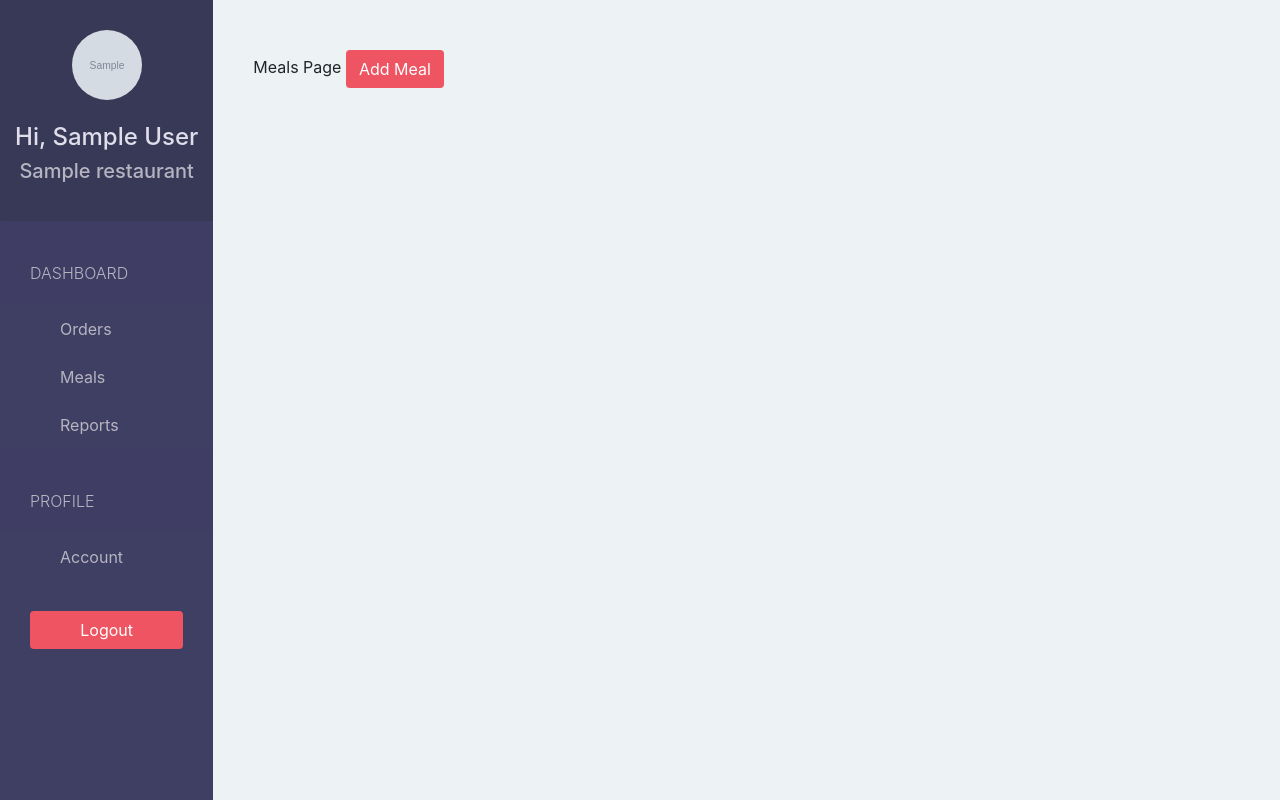
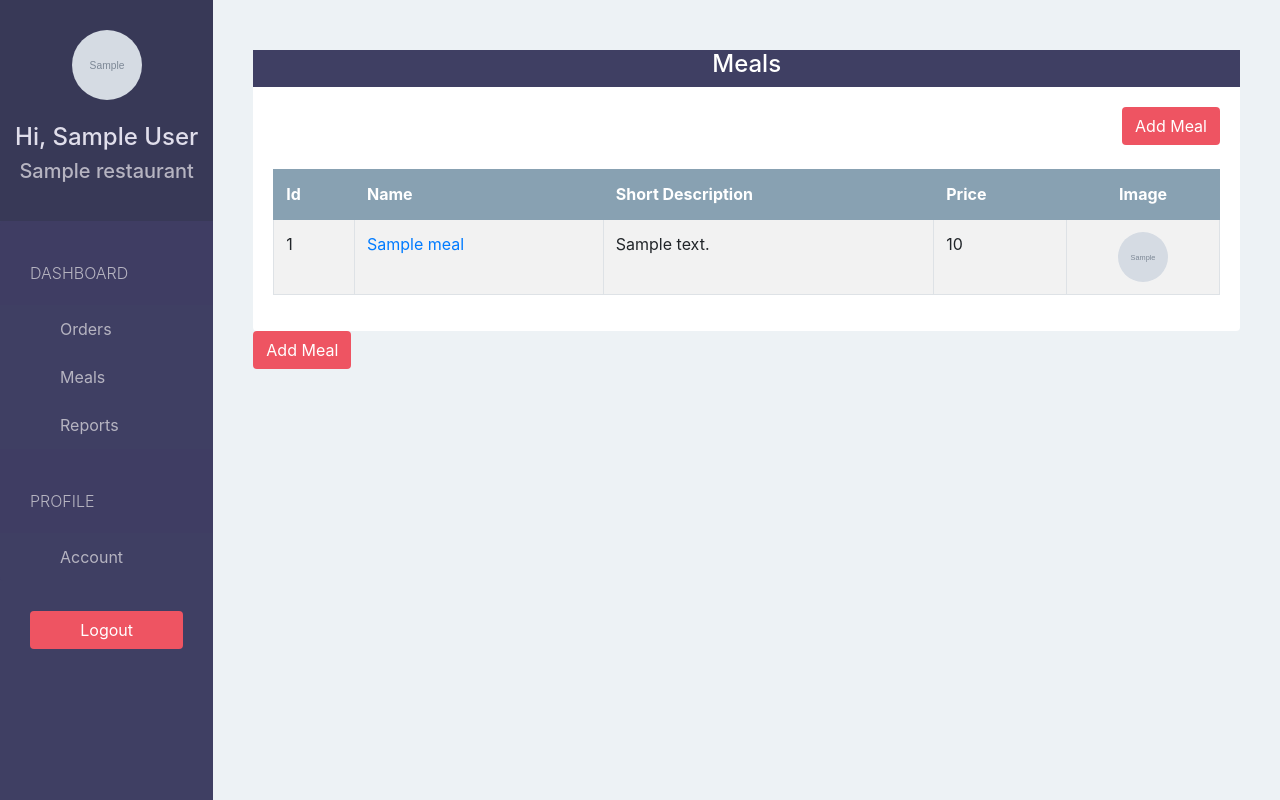
Before and after one commit to AmarjotSingh21/food-delivery-django, a Django app: page /restaurant/meal/ in a window 1280 px wide. Run offline with Django 3.2, Linux system fonts and the light colour scheme; a user stored in the database is signed in; tables that the repository leaves empty hold one stand-in row (values such as "Sample post"); grey boxes marked "Sample" are stand-in pictures; some libraries are stand-ins or nearby versions.

Commit message:
Added List Meals Page

```diff
--- a/restaurant/views.py
+++ b/restaurant/views.py
@@ -6,6 +6,7 @@ from django.contrib.auth.models import User
 
 from restaurant.forms import (
     RestaurantForm, UserForm, UserUpdateForm, MealForm)
+from .models import Meal
 
 
 @login_required(login_url='/restaurant/sign-in/')
@@ -56,7 +57,10 @@ def account_view(request):
 
 @login_required(login_url='/restaurant/sign-in/')
 def meal_view(request):
-    return render(request, 'restaurant/meal.html')
+    meals = Meal.objects.filter(
+        restaurant=request.user.restaurant).order_by('-id')
+    print(request.user)
+    return render(request, 'restaurant/meal.html', {'meals': meals})
 
 
 @login_required(login_url='/restaurant/sign-in/')
--- a/static/css/style.css
+++ b/static/css/style.css
@@ -6,6 +6,10 @@ body {
 
 .bg-blue {
   background-color: #3f3f63;
+}
+
+.bg-grey{
+  background-color: #88A1B2;
 }
 
 .btn-pink {
@@ -107,3 +111,13 @@ body {
 .content .card{
   border: none;
 }
+
+.table > thead > tr > th,
+.table > thead > tr > td {
+vertical-align: middle;
+}
+
+.table,
+.table > thead > tr > th {
+border-color: #88A1B2;
+}
--- a/templates/restaurant/meal.html
+++ b/templates/restaurant/meal.html
@@ -2,7 +2,46 @@
 
 
 {% block content %}
-Meals Page
+<div class="card">
+    <div class="card-heading bg-blue">
+        <h4 class="panel-title text-center text-white">
+            Meals
+        </h4>
+    </div>
+    <div class="card-body">
+        <div class="text-right">
+            <a href="{% url 'restaurant:add-meal' %}" class="btn btn-pink">
+                Add Meal
+            </a>
+            <br>
+            <br>
+        </div>
+        <table class="table table-bordered table-hover table-striped">
+            <thead>
+                <tr class="bg-grey text-white">
+                    <th>Id</th>
+                    <th>Name</th>
+                    <th>Short Description</th>
+                    <th>Price</th>
+                    <th class="text-center">Image</th>
+                </tr>
+            </thead>
+            <tbody>
+                {% for meal in meals %}
+                <tr>
+                    <td scope="row">{{ meal.id }}</td>
+                    <td><a href="{ url 'restaurant:edit-meal' meal.id }">{{meal.name}}</a></td>
+                    <td>{{ meal.short_description }}</td>
+                    <td>{{ meal.price }}</td>
+                    <td class="text-center"><img class="rounded-circle" src="{{ MEDIA_URL }}{{ meal.image }}"
+                            alt="meal pic" width="50" height="50"></td>
+                </tr>
+                {% endfor %}
+            </tbody>
+        </table>
+    </div>
+</div>
+
 <a href="{% url 'restaurant:add-meal' %}" class="btn btn-pink">Add Meal</a>
 
 {% endblock content %}
```
